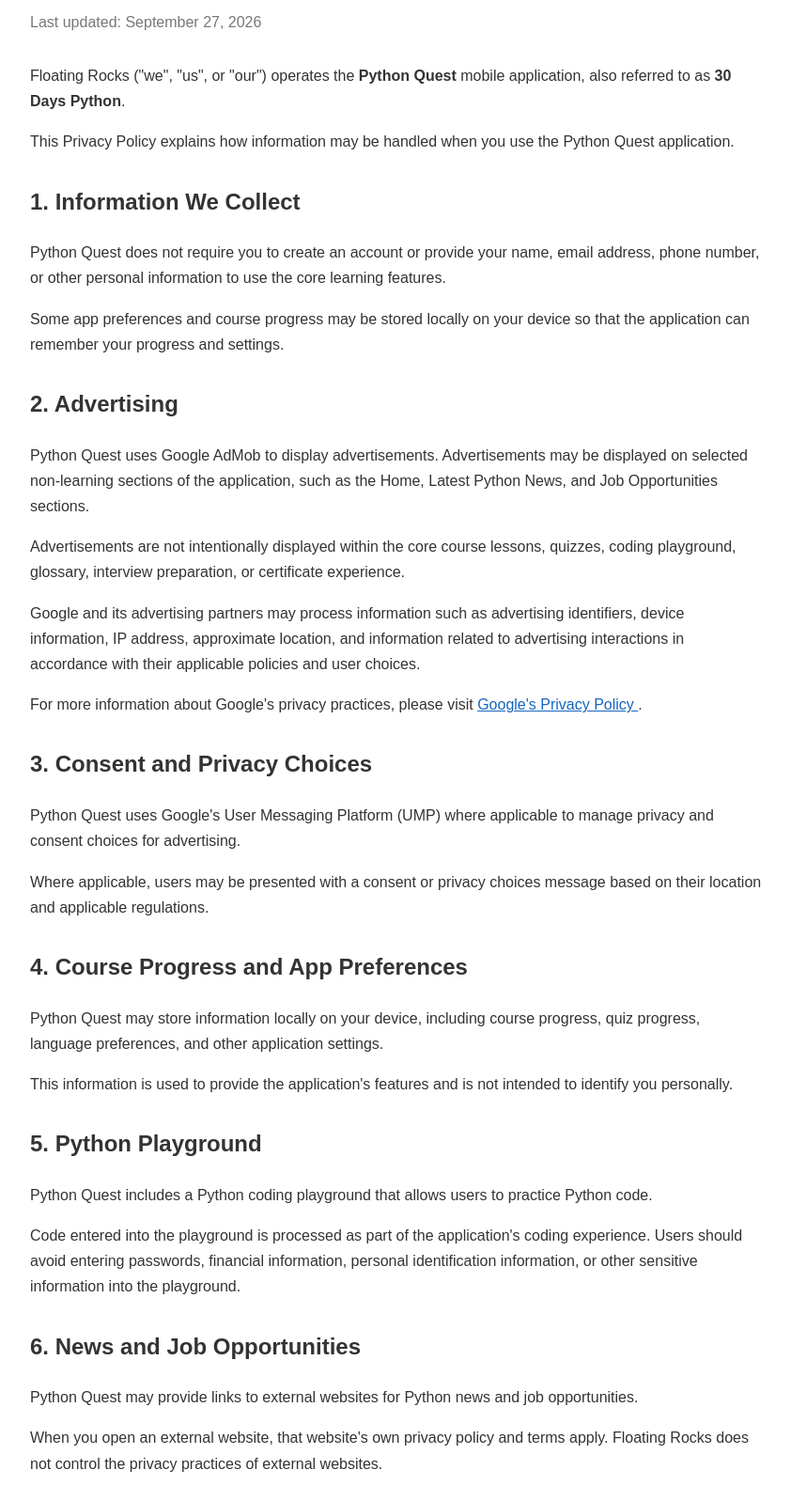
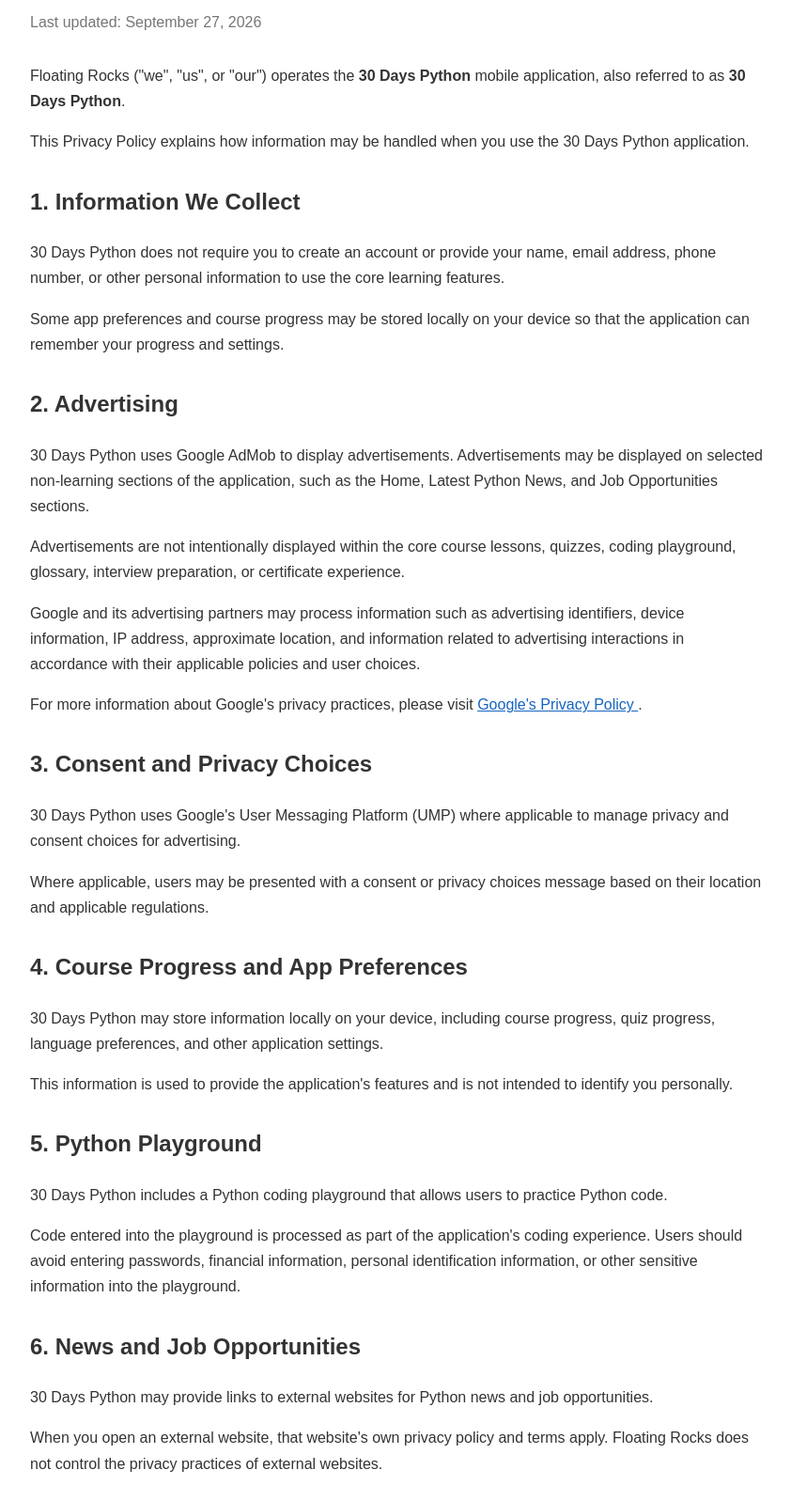
Before and after one commit to floatingrocks/pythonquest-privacy, a plain HTML site: page index.html in a window 1280 px wide. Shown: the part 147-1744 px from the top of the page at 94% size, without its empty margins (218-1060 px from the left). Drawn offline with Linux system fonts and the light colour scheme.

Commit message:
Update index.html

```diff
--- a/index.html
+++ b/index.html
@@ -3,7 +3,7 @@
 <head>
     <meta charset="UTF-8">
     <meta name="viewport" content="width=device-width, initial-scale=1.0">
-    <title>Python Quest - Privacy Policy</title>
+    <title>30 Days Python - Privacy Policy</title>
     <style>
         body {
             font-family: Arial, sans-serif;
@@ -54,7 +54,7 @@
 <body>
 <div class="container">
 
-    <h1>Privacy Policy for Python Quest</h1>
+    <h1>Privacy Policy for 30 Days Python</h1>
 
     <p class="updated">
         Last updated: September 27, 2026
@@ -62,19 +62,19 @@
 
     <p>
         Floating Rocks ("we", "us", or "our") operates the
-        <strong>Python Quest</strong> mobile application, also referred to
+        <strong>30 Days Python</strong> mobile application, also referred to
         as <strong>30 Days Python</strong>.
     </p>
 
     <p>
         This Privacy Policy explains how information may be handled when
-        you use the Python Quest application.
+        you use the 30 Days Python application.
     </p>
 
     <h2>1. Information We Collect</h2>
 
     <p>
-        Python Quest does not require you to create an account or provide
+        30 Days Python does not require you to create an account or provide
         your name, email address, phone number, or other personal
         information to use the core learning features.
     </p>
@@ -88,7 +88,7 @@
     <h2>2. Advertising</h2>
 
     <p>
-        Python Quest uses Google AdMob to display advertisements.
+        30 Days Python uses Google AdMob to display advertisements.
         Advertisements may be displayed on selected non-learning sections
         of the application, such as the Home, Latest Python News, and
         Job Opportunities sections.
@@ -120,7 +120,7 @@
     <h2>3. Consent and Privacy Choices</h2>
 
     <p>
-        Python Quest uses Google's User Messaging Platform (UMP) where
+        30 Days Python uses Google's User Messaging Platform (UMP) where
         applicable to manage privacy and consent choices for advertising.
     </p>
 
@@ -133,7 +133,7 @@
     <h2>4. Course Progress and App Preferences</h2>
 
     <p>
-        Python Quest may store information locally on your device,
+        30 Days Python may store information locally on your device,
         including course progress, quiz progress, language preferences,
         and other application settings.
     </p>
@@ -146,7 +146,7 @@
     <h2>5. Python Playground</h2>
 
     <p>
-        Python Quest includes a Python coding playground that allows
+        30 Days Python includes a Python coding playground that allows
         users to practice Python code.
     </p>
 
@@ -160,7 +160,7 @@
     <h2>6. News and Job Opportunities</h2>
 
     <p>
-        Python Quest may provide links to external websites for Python
+        30 Days Python may provide links to external websites for Python
         news and job opportunities.
     </p>
 
@@ -173,7 +173,7 @@
     <h2>7. Certificate</h2>
 
     <p>
-        Python Quest may provide a certificate of completion after the
+        30 Days Python may provide a certificate of completion after the
         applicable course and interview preparation requirements are
         completed.
     </p>
@@ -186,7 +186,7 @@
     <h2>8. Children's Privacy</h2>
 
     <p>
-        Python Quest is an educational application. We do not knowingly
+        30 Days Python is an educational application. We do not knowingly
         request personal information from children.
     </p>
 
@@ -207,7 +207,7 @@
     <h2>10. Third-Party Services</h2>
 
     <p>
-        Python Quest may use third-party services necessary to provide
+        30 Days Python may use third-party services necessary to provide
         application functionality, advertising, content, or external
         links.
     </p>
@@ -228,7 +228,7 @@
     <h2>12. Contact</h2>
 
     <p>
-        If you have questions about this Privacy Policy or Python Quest,
+        If you have questions about this Privacy Policy or 30 Days Python,
         please contact:
     </p>
 
```
